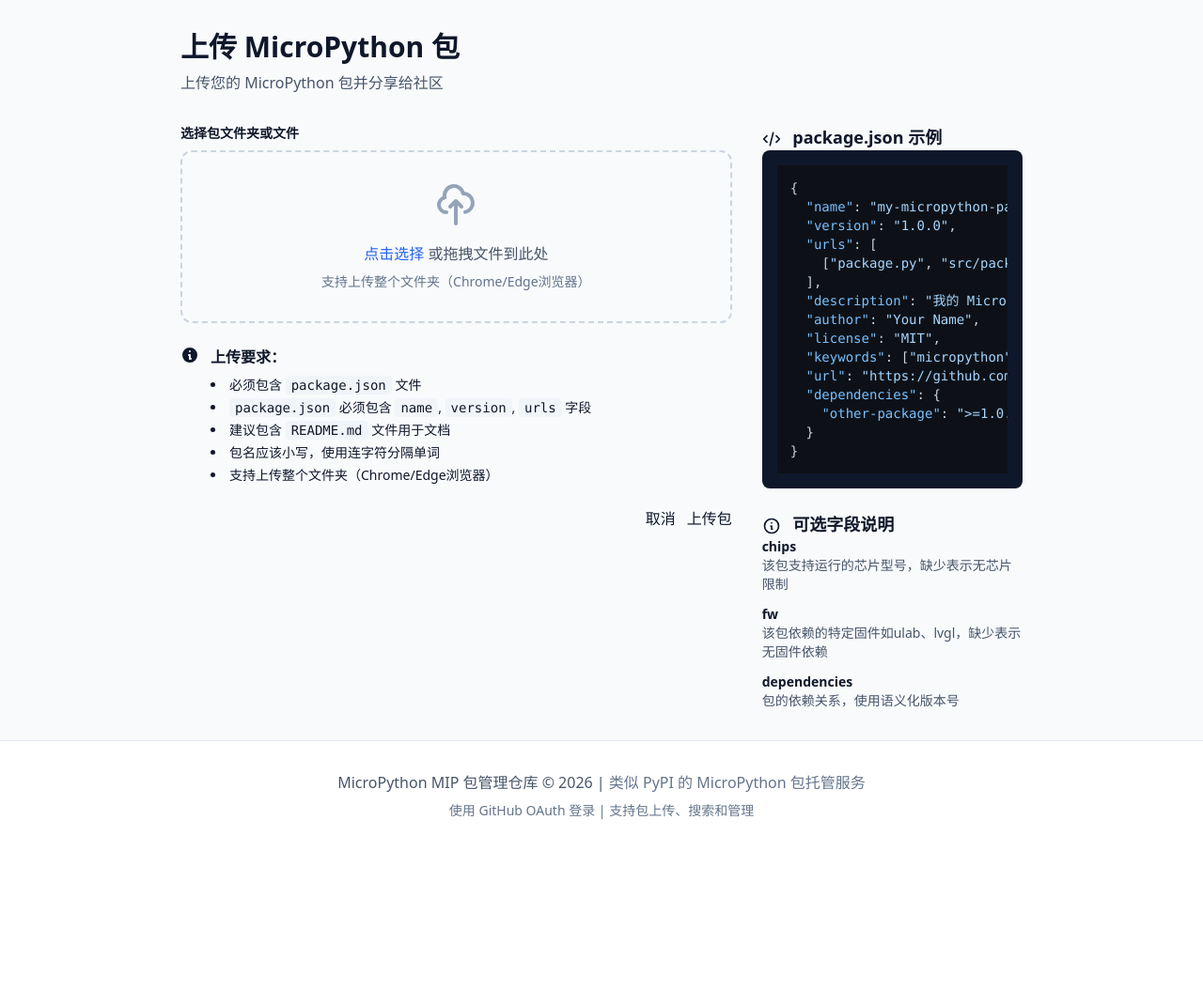
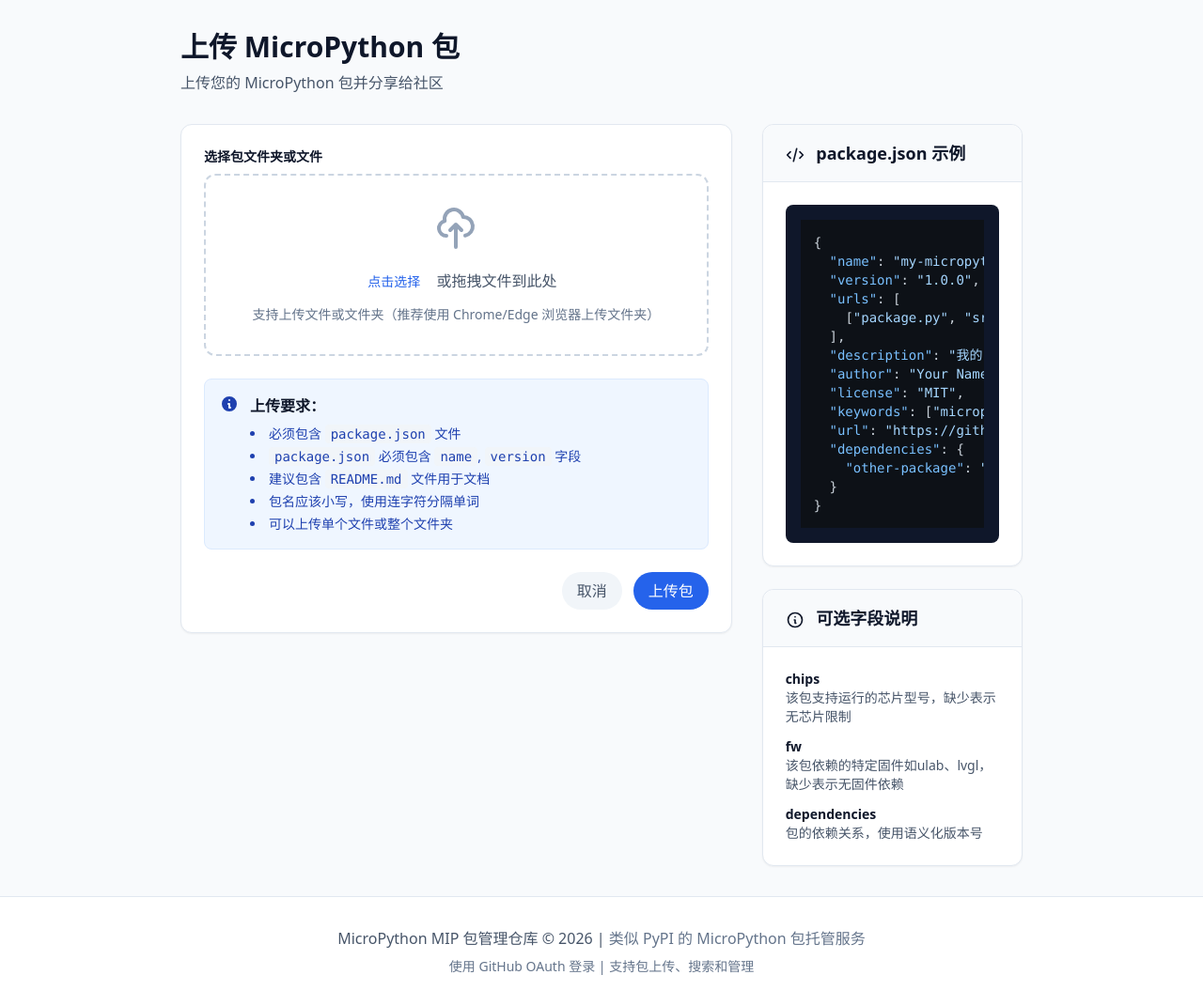
Before and after one commit to FreakStudioCN/upypi, a Flask app: page /upload in a window 1280 px wide. Shown: the part 65-1136 px from the top of the page at 94% size. Before the commit the page ends 937 px from the top, so only its background shows below. Run offline with Flask 3, Linux system fonts and the light colour scheme; the visitor is signed in with stand-in values (Sample User, id 1); data comes from the database, SQL or seed files in the repository; style sheets or scripts are compiled from the project's sources; parts of the project's set-up code (start-up, migrations or seed data) failed here and were passed over; some libraries are stand-ins or nearby versions.

Commit message:
修复了css无法正常加载的问题

```diff
--- a/static/css/main.css
+++ b/static/css/main.css
@@ -1,8 +1,3 @@
-@tailwind base;
-@tailwind components;
-@tailwind utilities;
-
-@layer base {
 :root {
   --color-primary: #2563eb;
   --color-primary-hover: #1d4ed8;
@@ -22,115 +17,218 @@
   --color-text-secondary: #475569;
   --color-text-muted: #94a3b8;
 }
-}
 
-@layer components {
 .btn {
-    @apply inline-flex items-center justify-center px-4 py-2 rounded-lg font-medium transition-all duration-200 focus:outline-none focus:ring-2 focus:ring-offset-2;
+  display: inline-flex;
+  align-items: center;
+  justify-content: center;
+  padding: 0.5rem 1rem;
+  border-radius: 9999px;
+  font-weight: 500;
+  transition: all 0.2s;
+  outline: none;
+  box-shadow: none;
 }
 
 .btn-primary {
-    @apply bg-blue-600 text-white hover:bg-blue-700 focus:ring-blue-500;
+  background-color: #2563eb;
+  color: white;
+}
+
+.btn-primary:hover {
+  background-color: #1d4ed8;
+}
+
+.btn-primary:focus {
+  box-shadow: 0 0 0 2px rgba(59, 130, 246, 0.5);
 }
 
 .btn-secondary {
-    @apply bg-slate-100 text-slate-700 hover:bg-slate-200 focus:ring-slate-500;
+  background-color: #f1f5f9;
+  color: #475569;
+}
+
+.btn-secondary:hover {
+  background-color: #e2e8f0;
+}
+
+.btn-secondary:focus {
+  box-shadow: 0 0 0 2px rgba(148, 163, 184, 0.5);
 }
 
 .btn-success {
-    @apply bg-emerald-600 text-white hover:bg-emerald-700 focus:ring-emerald-500;
+  background-color: #10b981;
+  color: white;
+}
+
+.btn-success:hover {
+  background-color: #059669;
+}
+
+.btn-success:focus {
+  box-shadow: 0 0 0 2px rgba(16, 185, 129, 0.5);
 }
 
 .btn-danger {
-    @apply bg-red-600 text-white hover:bg-red-700 focus:ring-red-500;
+  background-color: #ef4444;
+  color: white;
+}
+
+.btn-danger:hover {
+  background-color: #dc2626;
+}
+
+.btn-danger:focus {
+  box-shadow: 0 0 0 2px rgba(239, 68, 68, 0.5);
 }
 
 .btn-outline {
-    @apply bg-transparent border-2 border-blue-600 text-blue-600 hover:bg-blue-50 focus:ring-blue-500;
+  background-color: transparent;
+  border: 2px solid #2563eb;
+  color: #2563eb;
+}
+
+.btn-outline:hover {
+  background-color: #eff6ff;
+}
+
+.btn-outline:focus {
+  box-shadow: 0 0 0 2px rgba(59, 130, 246, 0.5);
 }
 
 .card {
-    @apply bg-white rounded-xl border border-slate-200 shadow-sm;
+  background-color: white;
+  border-radius: 0.75rem;
+  border: 1px solid #e2e8f0;
+  box-shadow: 0 1px 2px 0 rgba(0, 0, 0, 0.05);
 }
 
 .card-header {
-    @apply px-6 py-4 border-b border-slate-200 bg-slate-50 rounded-t-xl;
+  padding: 1rem 1.5rem;
+  border-bottom: 1px solid #e2e8f0;
+  background-color: #f8fafc;
+  border-top-left-radius: 0.75rem;
+  border-top-right-radius: 0.75rem;
 }
 
 .card-body {
-    @apply p-6;
+  padding: 1.5rem;
 }
 
 .card-footer {
-    @apply px-6 py-4 border-t border-slate-200 bg-slate-50 rounded-b-xl;
+  padding: 1rem 1.5rem;
+  border-top: 1px solid #e2e8f0;
+  background-color: #f8fafc;
+  border-bottom-left-radius: 0.75rem;
+  border-bottom-right-radius: 0.75rem;
 }
 
 .badge {
-    @apply inline-flex items-center px-2.5 py-0.5 rounded-full text-xs font-medium;
+  display: inline-flex;
+  align-items: center;
+  padding: 0.125rem 0.625rem;
+  border-radius: 9999px;
+  font-size: 0.75rem;
+  font-weight: 500;
 }
 
 .badge-primary {
-    @apply bg-blue-100 text-blue-800;
+  background-color: #dbeafe;
+  color: #1e40af;
 }
 
 .badge-success {
-    @apply bg-emerald-100 text-emerald-800;
+  background-color: #d1fae5;
+  color: #065f46;
 }
 
 .badge-warning {
-    @apply bg-amber-100 text-amber-800;
+  background-color: #fef3c7;
+  color: #92400e;
 }
 
 .badge-danger {
-    @apply bg-red-100 text-red-800;
+  background-color: #fee2e2;
+  color: #991b1b;
 }
 
 .badge-info {
-    @apply bg-cyan-100 text-cyan-800;
+  background-color: #cffafe;
+  color: #0e7490;
 }
 
 .input {
-    @apply w-full px-4 py-2 border border-slate-300 rounded-lg focus:outline-none focus:ring-2 focus:ring-blue-500 focus:border-transparent transition-all duration-200;
+  width: 100%;
+  padding: 0.5rem 1rem;
+  border: 1px solid #e2e8f0;
+  border-radius: 0.5rem;
+  transition: all 0.2s;
+}
+
+.input:focus {
+  outline: none;
+  box-shadow: 0 0 0 2px rgba(59, 130, 246, 0.5);
+  border-color: transparent;
 }
 
 .alert {
-    @apply px-4 py-3 rounded-lg border;
+  padding: 1rem;
+  border-radius: 0.5rem;
+  border: 1px solid;
 }
 
 .alert-info {
-    @apply bg-blue-50 border-blue-200 text-blue-800;
+  background-color: #eff6ff;
+  border-color: #dbeafe;
+  color: #1e40af;
 }
 
 .alert-success {
-    @apply bg-emerald-50 border-emerald-200 text-emerald-800;
+  background-color: #ecfdf5;
+  border-color: #d1fae5;
+  color: #065f46;
 }
 
 .alert-warning {
-    @apply bg-amber-50 border-amber-200 text-amber-800;
+  background-color: #fffbeb;
+  border-color: #fef3c7;
+  color: #92400e;
 }
 
 .alert-danger {
-    @apply bg-red-50 border-red-200 text-red-800;
+  background-color: #fef2f2;
+  border-color: #fee2e2;
+  color: #991b1b;
 }
 
 .table {
-    @apply w-full border-collapse;
+  width: 100%;
+  border-collapse: collapse;
 }
 
 .table th {
-    @apply px-4 py-3 text-left text-xs font-semibold text-slate-600 uppercase tracking-wider bg-slate-50 border-b border-slate-200;
+  padding: 0.75rem 1rem;
+  text-align: left;
+  font-size: 0.75rem;
+  font-weight: 600;
+  color: #475569;
+  text-transform: uppercase;
+  letter-spacing: 0.05em;
+  background-color: #f8fafc;
+  border-bottom: 1px solid #e2e8f0;
 }
 
 .table td {
-    @apply px-4 py-3 text-sm text-slate-700 border-b border-slate-100;
+  padding: 0.75rem 1rem;
+  font-size: 0.875rem;
+  color: #334155;
+  border-bottom: 1px solid #f1f5f9;
 }
 
 .table tr:hover {
-    @apply bg-slate-50;
-  }
+  background-color: #f8fafc;
 }
 
-@layer utilities {
 .text-contrast {
   color: #0f172a;
 }
@@ -172,7 +270,6 @@
   to {
     transform: translateY(0);
     opacity: 1;
-    }
   }
 }
 
--- a/templates/dashboard.html
+++ b/templates/dashboard.html
@@ -126,8 +126,8 @@
                                         <path stroke-linecap="round" stroke-linejoin="round" stroke-width="2" d="M4 16v1a3 3 0 003 3h10a3 3 0 003-3v-1m-4-4l-4 4m0 0l-4-4m4 4V4"></path>
                                     </svg>
                                 </a>
+                                <div x-data="{ open: false }">
                                     <button type="button"
-                                        x-data="{ open: false }"
                                             @click="open = true"
                                             class="btn btn-danger text-xs px-3 py-1.5" data-tooltip="删除">
                                         <svg class="w-4 h-4" fill="none" stroke="currentColor" viewBox="0 0 24 24">
@@ -167,6 +167,7 @@
                                         </div>
                                     </div>
                                 </div>
+                            </div>
                         </td>
                     </tr>
                     {% endfor %}
--- a/templates/upload.html
+++ b/templates/upload.html
@@ -19,35 +19,71 @@
                           x-data="{
                               files: [],
                               showFileList: false,
-                              init() {
+                              dragOver: false,
+                              handleFileSelect(event) {
+                                  const selectedFiles = Array.from(event.target.files);
+                                  this.files = selectedFiles;
+                                  this.showFileList = this.files.length > 0;
+                              },
+                              handleDragOver(event) {
+                                  event.preventDefault();
+                                  this.dragOver = true;
+                              },
+                              handleDragLeave(event) {
+                                  event.preventDefault();
+                                  this.dragOver = false;
+                              },
+                              handleDrop(event) {
+                                  event.preventDefault();
+                                  this.dragOver = false;
+
+                                  if (event.dataTransfer && event.dataTransfer.files.length > 0) {
+                                      const droppedFiles = Array.from(event.dataTransfer.files);
+                                      this.files = droppedFiles;
+                                      this.showFileList = true;
+
+                                      // 将文件设置到input元素中以便表单提交
+                                      const fileInput = document.getElementById('files');
+                                      const dataTransfer = new DataTransfer();
+                                      droppedFiles.forEach(file => dataTransfer.items.add(file));
+                                      fileInput.files = dataTransfer.files;
+                                  }
+                              },
+                              triggerFileInput() {
+                                  // 使用document.getElementById确保可靠获取文件输入元素
                                   const fileInput = document.getElementById('files');
-                                  fileInput.addEventListener('change', (e) => {
-                                      this.files = Array.from(e.target.files);
-                                      this.showFileList = this.files.length > 0;
-                                  });
+                                  if (fileInput) {
+                                      fileInput.click();
+                                  }
                               }
                           }">
                         <div class="mb-6">
                             <label for="files" class="block text-sm font-semibold text-slate-900 mb-2">
                                 选择包文件夹或文件
                             </label>
-                            <div class="border-2 border-dashed border-slate-300 rounded-xl p-8 text-center hover:border-primary-400 transition-colors"
-                                 x-data="{ dragging: false }"
-                                 @dragover.prevent="dragging = true"
-                                 @dragleave.prevent="dragging = false"
-                                 @drop.prevent="dragging = false; document.getElementById('files').click()"
-                                 :class="{ 'border-primary-400 bg-primary-50': dragging }">
+                            <div class="border-2 border-dashed border-slate-300 rounded-xl p-8 text-center hover:border-primary-400 transition-colors cursor-pointer"
+                                 :class="{ 'border-primary-400 bg-primary-50': dragOver }"
+                                 @dragover="handleDragOver"
+                                 @dragleave="handleDragLeave"
+                                 @drop="handleDrop"
+                                 @click="triggerFileInput()">
                                 <input type="file" name="files" id="files"
-                                       multiple webkitdirectory directory required
-                                       class="hidden">
+                                       multiple
+                                       class="hidden"
+                                       @change="handleFileSelect">
                                 <svg class="w-12 h-12 mx-auto text-slate-400 mb-4" fill="none" stroke="currentColor" viewBox="0 0 24 24">
                                     <path stroke-linecap="round" stroke-linejoin="round" stroke-width="2" d="M7 16a4 4 0 01-.88-7.903A5 5 0 1115.9 6L16 6a5 5 0 011 9.9M15 13l-3-3m0 0l-3 3m3-3v12"></path>
                                 </svg>
                                 <p class="text-slate-600 mb-2">
-                                    <span class="text-primary-600 font-medium">点击选择</span> 或拖拽文件到此处
+                                    <button type="button"
+                                            @click.stop="triggerFileInput()"
+                                            class="inline-flex items-center px-3 py-1.5 text-sm font-medium text-primary-600 bg-transparent border border-transparent rounded-md hover:text-primary-700 hover:bg-primary-50 focus:outline-none focus:ring-2 focus:ring-primary-500 focus:ring-offset-2 transition-colors"
+                                            aria-label="选择要上传的文件">
+                                        点击选择
+                                    </button> 或拖拽文件到此处
                                 </p>
                                 <p class="text-sm text-slate-500">
-                                    支持上传整个文件夹（Chrome/Edge浏览器）
+                                    支持上传文件或文件夹（推荐使用 Chrome/Edge 浏览器上传文件夹）
                                 </p>
                             </div>
                         </div>
@@ -80,10 +116,10 @@
                                     <h5 class="font-semibold text-slate-900 mb-2">上传要求：</h5>
                                     <ul class="list-disc list-inside text-sm space-y-1">
                                         <li>必须包含 <code class="bg-slate-100 px-1.5 py-0.5 rounded">package.json</code> 文件</li>
-                                        <li><code class="bg-slate-100 px-1.5 py-0.5 rounded">package.json</code> 必须包含 <code class="bg-slate-100 px-1.5 py-0.5 rounded">name</code>, <code class="bg-slate-100 px-1.5 py-0.5 rounded">version</code>, <code class="bg-slate-100 px-1.5 py-0.5 rounded">urls</code> 字段</li>
+                                        <li><code class="bg-slate-100 px-1.5 py-0.5 rounded">package.json</code> 必须包含 <code class="bg-slate-100 px-1.5 py-0.5 rounded">name</code>, <code class="bg-slate-100 px-1.5 py-0.5 rounded">version</code> 字段</li>
                                         <li>建议包含 <code class="bg-slate-100 px-1.5 py-0.5 rounded">README.md</code> 文件用于文档</li>
                                         <li>包名应该小写，使用连字符分隔单词</li>
-                                        <li>支持上传整个文件夹（Chrome/Edge浏览器）</li>
+                                        <li>可以上传单个文件或整个文件夹</li>
                                     </ul>
                                 </div>
                             </div>
@@ -94,14 +130,9 @@
                                 取消
                             </a>
                             <button type="submit" class="btn btn-primary"
-                                    x-data="{ loading: false }"
-                                    @click="loading = true"
-                                    :disabled="loading">
-                                <svg x-show="loading" class="animate-spin -ml-1 mr-2 h-4 w-4 text-white inline-block" xmlns="http://www.w3.org/2000/svg" fill="none" viewBox="0 0 24 24">
-                                    <circle class="opacity-25" cx="12" cy="12" r="10" stroke="currentColor" stroke-width="4"></circle>
-                                    <path class="opacity-75" fill="currentColor" d="M4 12a8 8 0 018-8V0C5.373 0 0 5.373 0 12h4zm2 5.291A7.962 7.962 0 014 12H0c0 3.042 1.135 5.824 3 7.938l3-2.647z"></path>
-                                </svg>
-                                <span x-text="loading ? '上传中...' : '上传包'"></span>
+                                    :disabled="files.length === 0"
+                                    aria-label="上传包">
+                                上传包
                             </button>
                         </div>
                     </form>
```
Lines whose indentation alone changed are shown as unchanged.
